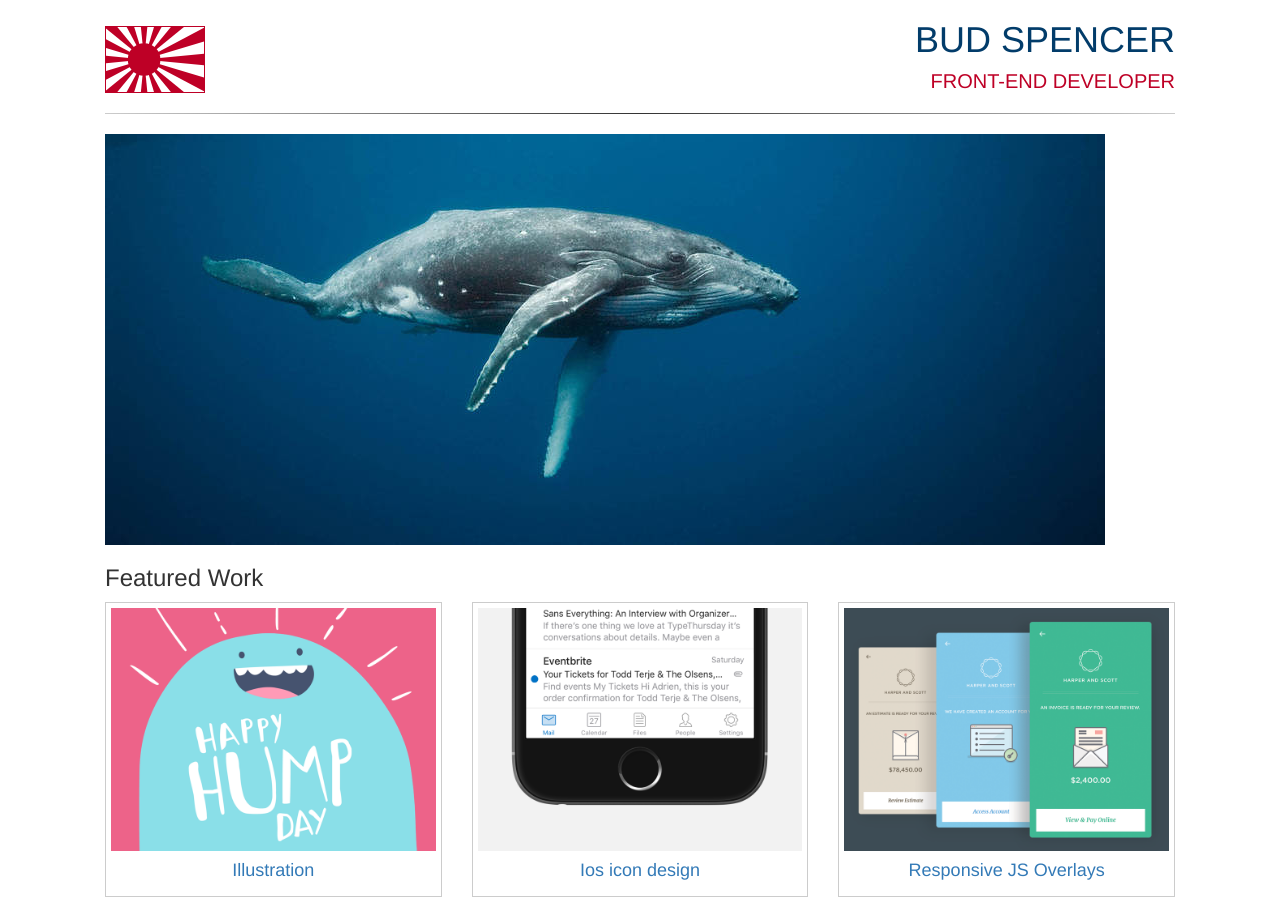
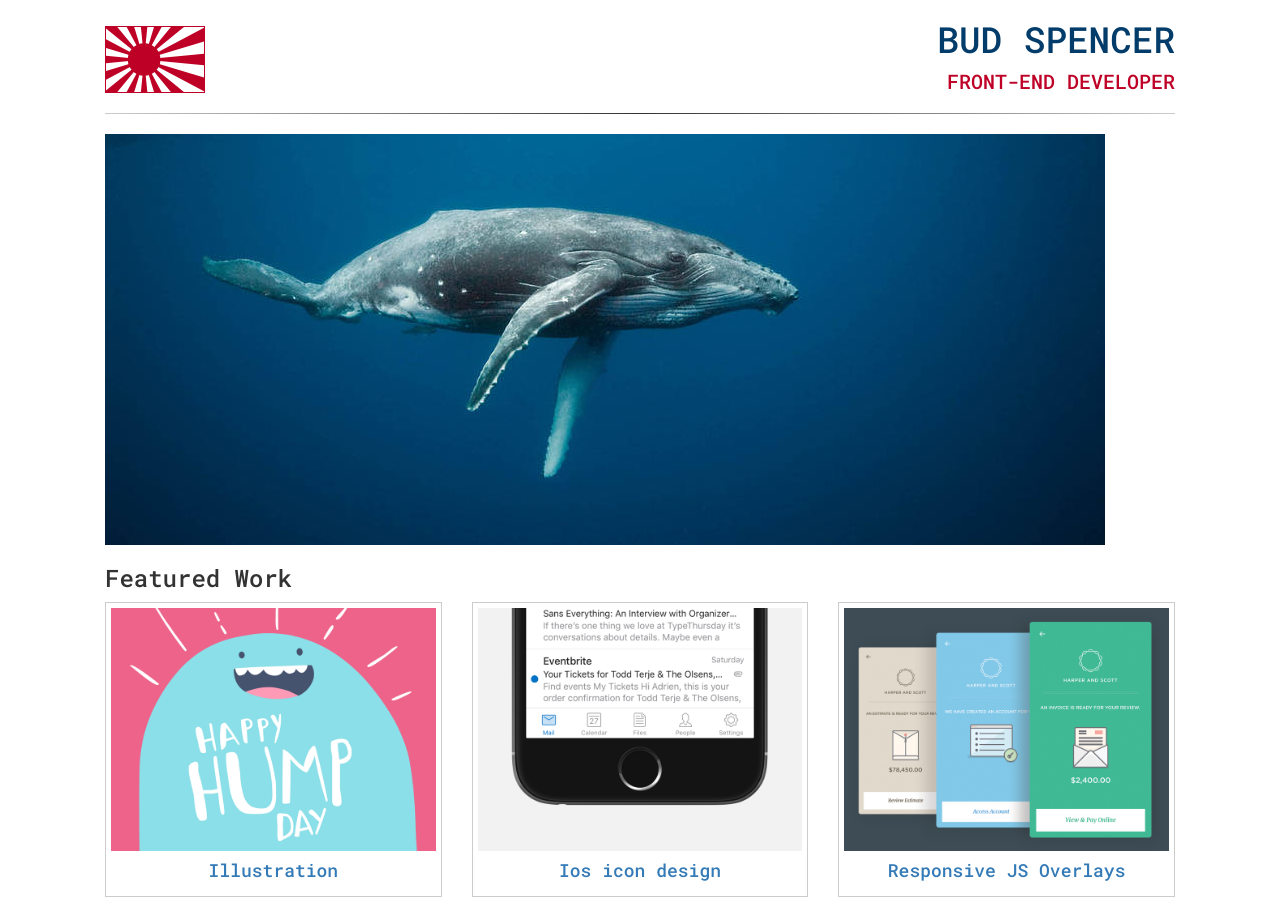
Before and after one commit to yapartase/udacity_portfolio, a plain HTML site: page index.html in a window 1280 px wide. Shown: the top 915 px of the page. Drawn offline with Linux system fonts and the light colour scheme.

Commit message:
Add google font

```diff
--- a/css/main.css
+++ b/css/main.css
@@ -1,3 +1,7 @@
+body {
+  font-family: 'Roboto Mono';
+}
+
 header h1 {
     font-size: 36px;
     color: #023C6A;
--- a/index.html
+++ b/index.html
@@ -7,6 +7,7 @@
     <title>My Portfolio Page</title>
     <link rel="stylesheet" href="css/bootstrap.min.css">
     <link rel="stylesheet" href="css/main.css">
+    <link href='https://fonts.googleapis.com/css?family=Roboto+Mono:400,500,700,300' rel='stylesheet' type='text/css'>
 </head>
 
 <body>
```
